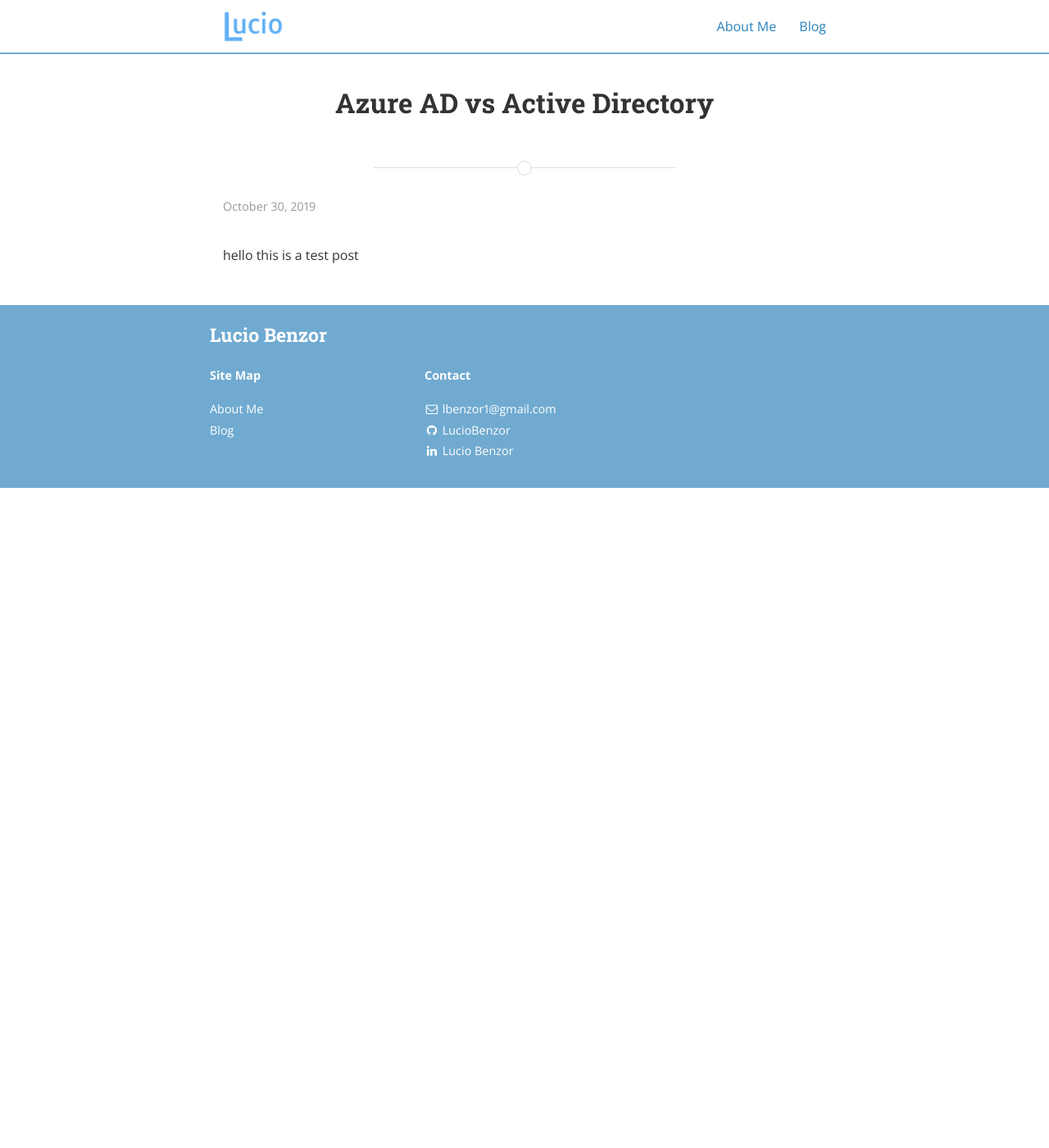
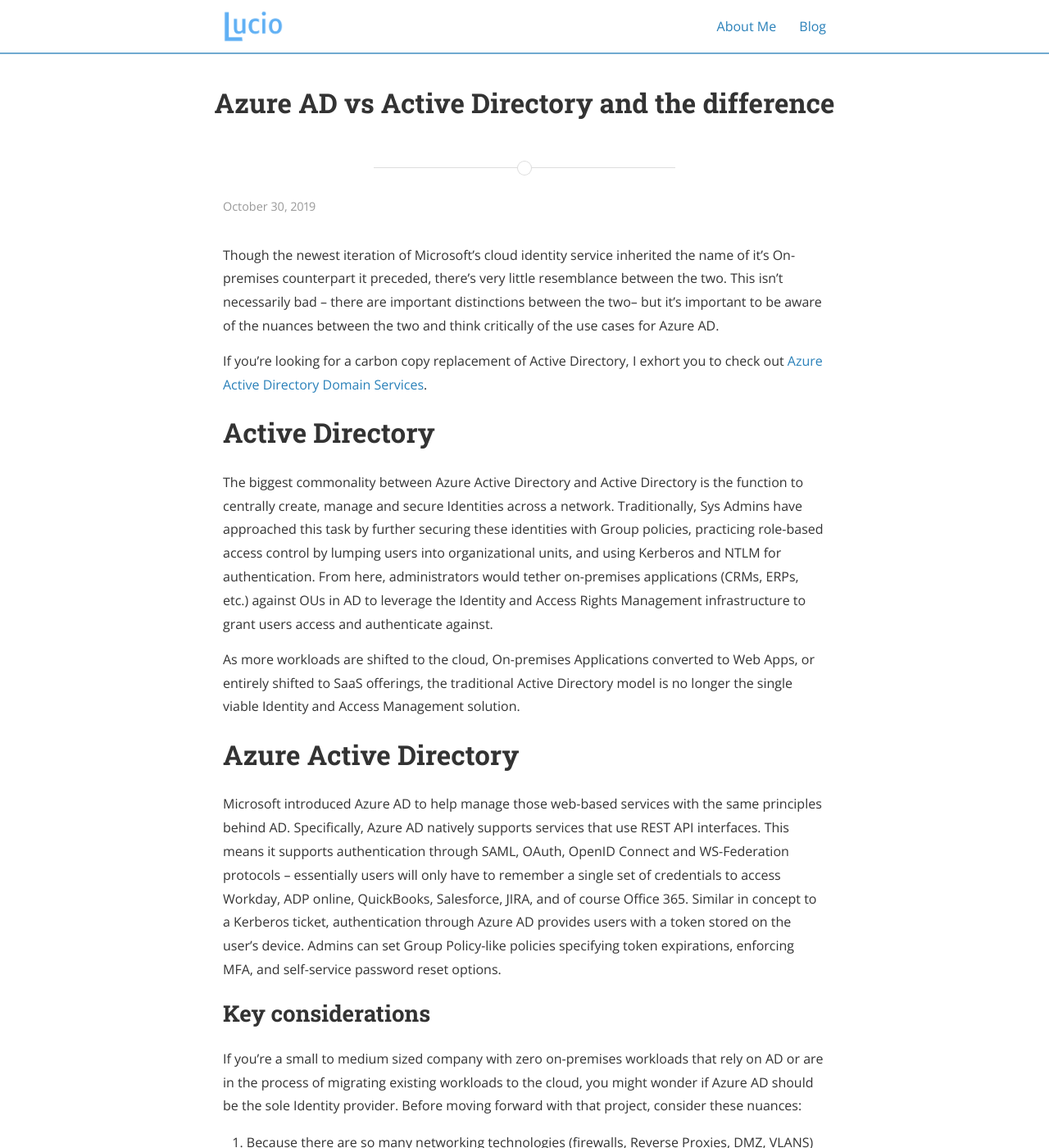
Before and after one commit to LucioBenzor/LucioBenzor.github.io, a Jekyll site: the page built from _posts/2019-10-30-Azure-AD-vs-Active-Directory.md, in a window 1280 px wide and 1400 px high. Shown: the whole window at 82% size. Built offline with Jekyll 4.4.1, drawn with Linux system fonts in a browser that asks for light colours; nearby versions of some CDN libraries; some of the changed text lies outside the part shown.

Commit message:
Update 2019-10-30-Azure-AD-vs-Active-Directory.md

```diff
--- a/_posts/2019-10-30-Azure-AD-vs-Active-Directory.md
+++ b/_posts/2019-10-30-Azure-AD-vs-Active-Directory.md
@@ -1,7 +1,30 @@
 ---
 layout: post
-title: "Azure AD vs Active Directory"
+title: "Azure AD vs Active Directory and the difference"
 date: 2019-10-30
 ---
 
-hello this is a test post
+Though the newest iteration of Microsoft's cloud identity service inherited the name of it's On-premises counterpart it preceded, there's very little resemblance between the two. This isn't necessarily bad -- there are important distinctions between the two-- but it's important to be aware of the nuances between the two and think critically of the use cases for Azure AD.
+
+
+If you're looking for a carbon copy replacement of Active Directory, I exhort you to check out [Azure Active Directory Domain Services](https://azure.microsoft.com/en-us/services/active-directory-ds/).
+
+# Active Directory #
+
+The biggest commonality between Azure Active Directory and Active Directory is the function to centrally create, manage and secure Identities across a network. Traditionally, Sys Admins have approached this task by further securing these identities with Group policies, practicing role-based access control by lumping users into organizational units, and using Kerberos and NTLM for authentication. From here, administrators would tether on-premises applications (CRMs, ERPs, etc.) against OUs in AD to leverage the Identity and Access Rights  Management infrastructure to grant users access and authenticate against.
+
+As more workloads are shifted to the cloud, On-premises Applications converted to Web Apps, or entirely shifted to SaaS offerings, the traditional Active Directory model is no longer the single viable Identity and Access Management solution.
+
+# Azure Active Directory #
+
+Microsoft introduced Azure AD to help manage those web-based services with the same principles behind AD. Specifically, Azure AD natively supports services that use REST API interfaces. This means it supports authentication through SAML, OAuth, OpenID Connect and WS-Federation protocols -- essentially users will only have to remember a single set of credentials to access Workday, ADP online, QuickBooks, Salesforce, JIRA, and of course Office 365. Similar in concept to a Kerberos ticket, authentication through Azure AD provides users with a token stored on the user's device. Admins can set Group Policy-like policies specifying token expirations, enforcing MFA, and self-service password reset options.
+
+## Key considerations ##
+
+If you're a small to medium sized company with zero on-premises workloads that rely on AD or are in the process of migrating existing workloads to the cloud, you might wonder if Azure AD should be the sole Identity provider. Before moving forward with that project, consider these nuances:
+
+1. Because there are so many networking technologies (firewalls, Reverse Proxies, DMZ, VLANS) created to protect on-premises workloads, those safeguards don't exist for SaaS applications. In good conscience, when I recommend migrating from AD to Azure AD, I specify companies consider Microsoft's Enterprise Mobility and Security E3 licenses to implement information security measures with device management to keep all company data that's outside the organization's boundaries secure. A single EMS E3 license = 1 Azure AD P1 License, 1 Intune License, and 1 Azure Information Protection License.
+
+2. Because Azure Active Directory doesn't support LDAP, Kerberos, or NTLM, any on-premises applications integrated with AD will no longer work. Migrate these workloads to SaaS applications and secure with Azure AD + MFA
+
+3. Group policy as you once knew it, is no more. Now, you'll configure device policies with Intune. Intune is perfect for a Bring-Your-Own-Device-Policy and better, enforcing what data users can access, modify, and delete on their personal or corporate devices.
```
